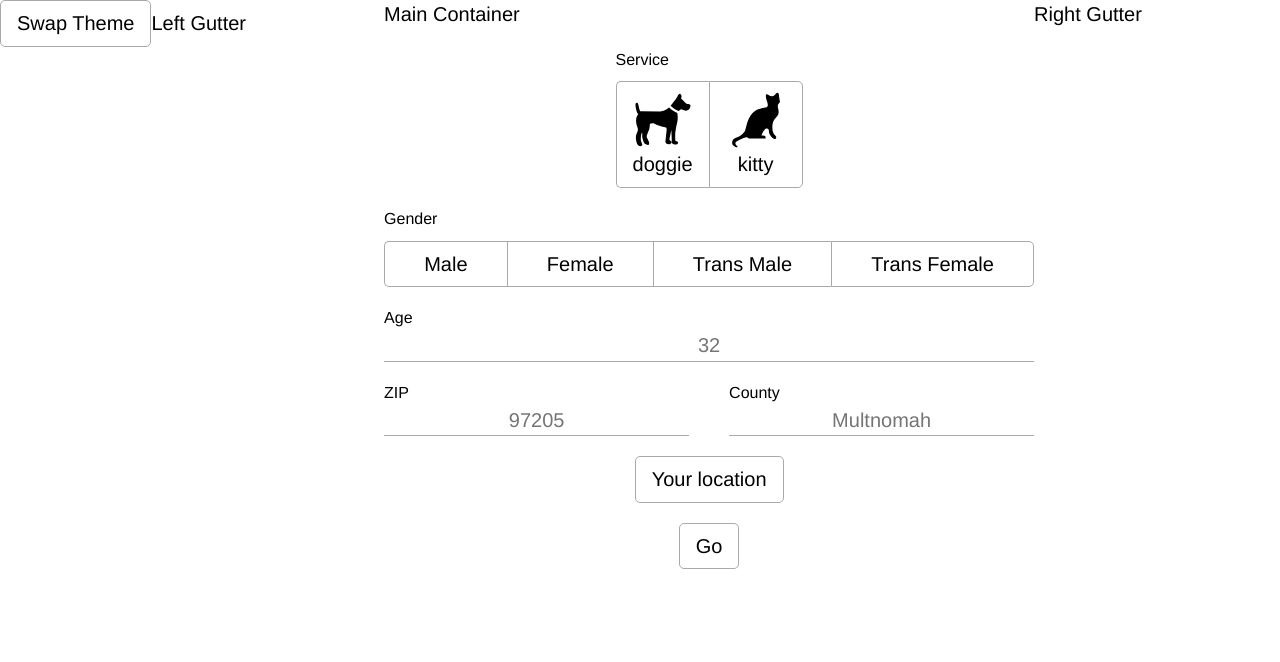
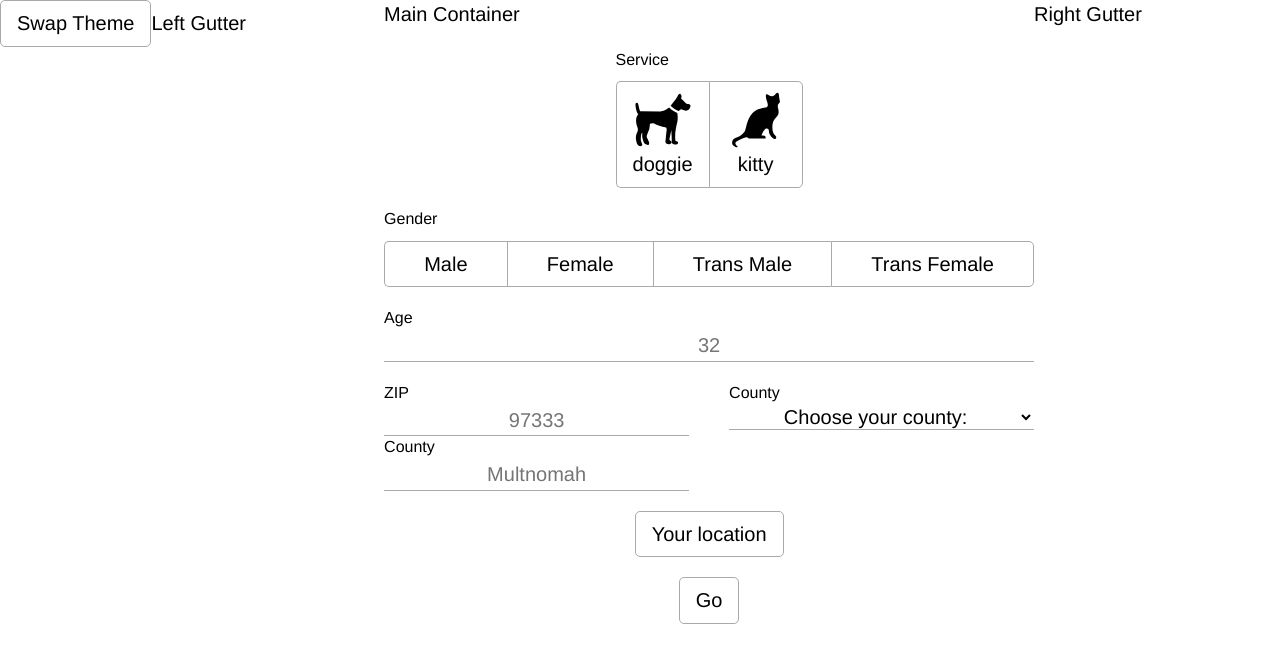
Before and after one commit to pvahanian/shelter-project, a React (Create React App) app: page / in a window 1280 px wide. Shown: the top 662 px of the page. Built offline with nearby package versions, Linux system fonts and the light colour scheme; no server answers.

Commit message:
Updates the gary branch so that county is reflected in a drop down selector. It will still be necessary to remove text input label and pull county list from API once API is functional.

```diff
--- /dev/null
+++ b/src/Assets/CountySelect.scss
@@ -0,0 +1,8 @@
+@import '../GlobalStyle/globals';
+
+.county-select {
+  background-color: white;
+  text-align: center;
+  border: none;
+  border-bottom: 1px solid $dark-border-color;
+}
--- /dev/null
+++ b/src/components/CountySelect.js
@@ -0,0 +1,69 @@
+import React from 'react';
+import {ThemeContext} from '../ThemeContext';
+import '../Assets/CountySelect.scss';
+import InvalidEntryMessage from './InvalidEntryMessage';
+
+class ZipSelect extends React.Component {
+  constructor(props) {
+    super(props)
+  }
+
+  static contextType = ThemeContext
+  invalidEntryMessage = ''
+  valid = null
+
+  validate() {
+    if(!this.props.validator)
+      return {valid: true, message: ''}
+
+    let value = this.props.value
+    let validEntryClass = ''
+    let invalidEntryMessage = ''
+
+    let validityObject = this.props.validator(value)
+
+    this.valid = validityObject.valid
+
+    if(validityObject.valid === false)
+      this.invalidEntryMessage = validityObject.message
+
+    if(validityObject.valid === true)
+      this.invalidEntryMessage = ''
+  }
+
+  render () {
+    let value = this.props.value
+    let validEntryClass = ''
+
+    if(this.valid === true)
+      validEntryClass = 'valid-entry '
+    if(this.valid === false)
+      validEntryClass = 'invalid-entry '
+
+    if(this.props.filter)
+      value = this.props.filter(value)
+
+    if(this.props.shouldValidate)
+      this.validate()
+
+
+    return (
+
+      <select
+      value = {value}
+      id= {this.props.name.toLowerCase()+'input'}
+      className= {'text-input' + validEntryClass + this.context + ' county-select'}
+      //Needs ONCHANGE FIXED!!
+
+      onChange >
+
+
+        <option value = '' disabled selected>Choose your county:</option>
+        <option>DropDown2</option>
+        <option>DropDown3</option>
+      </select>
+    )
+  }
+}
+
+export default ZipSelect;
--- a/src/components/FieldSelector.js
+++ b/src/components/FieldSelector.js
@@ -6,6 +6,7 @@ import { ThemeContext } from '../ThemeContext';
 import Section from './Section';
 import APIWrapper from "../APIWrapper.js";
 import InputLabel from './InputLabel';
+import CountySelect from './CountySelect'
 
 
 const APIKey = process.env.REACT_APP_211_API_KEY
@@ -94,7 +95,7 @@ class FieldSelector extends React.Component {
         zip: this.state.zip
       })
       .then(data => this.setState(
-        {county: data[0]['county']}
+        {county: data[0]['county']},
       ))
       .catch(err => {
         // TODO: we'll probably want to take action here to resolve the error
@@ -229,11 +230,24 @@ class FieldSelector extends React.Component {
               value={this.state.zip}
               filter={this.onlyNumbers}
               validator={this.validZIP}
-              placeholder='97205'
+              placeholder='97333'
               onChange={this.handleZIPChange}
               shouldValidate={this.state.doValidation}
             />
           </InputLabel>
+
+
+          <InputLabel label = 'County'>
+            <CountySelect
+              name = 'County'
+              value={this.state.county}
+              validator={this.validCounty}
+              onChange={this.handleCountyChange}
+              shouldValidate={this.state.doValidation}
+              >
+            </CountySelect>
+          </InputLabel>
+
 
           <InputLabel label='County'>
             <TextInput
@@ -245,7 +259,11 @@ class FieldSelector extends React.Component {
               shouldValidate={this.state.doValidation}
             />
           </InputLabel>
+
+
         </div>
+
+
 
         <button
           id='your-location-button'
```
